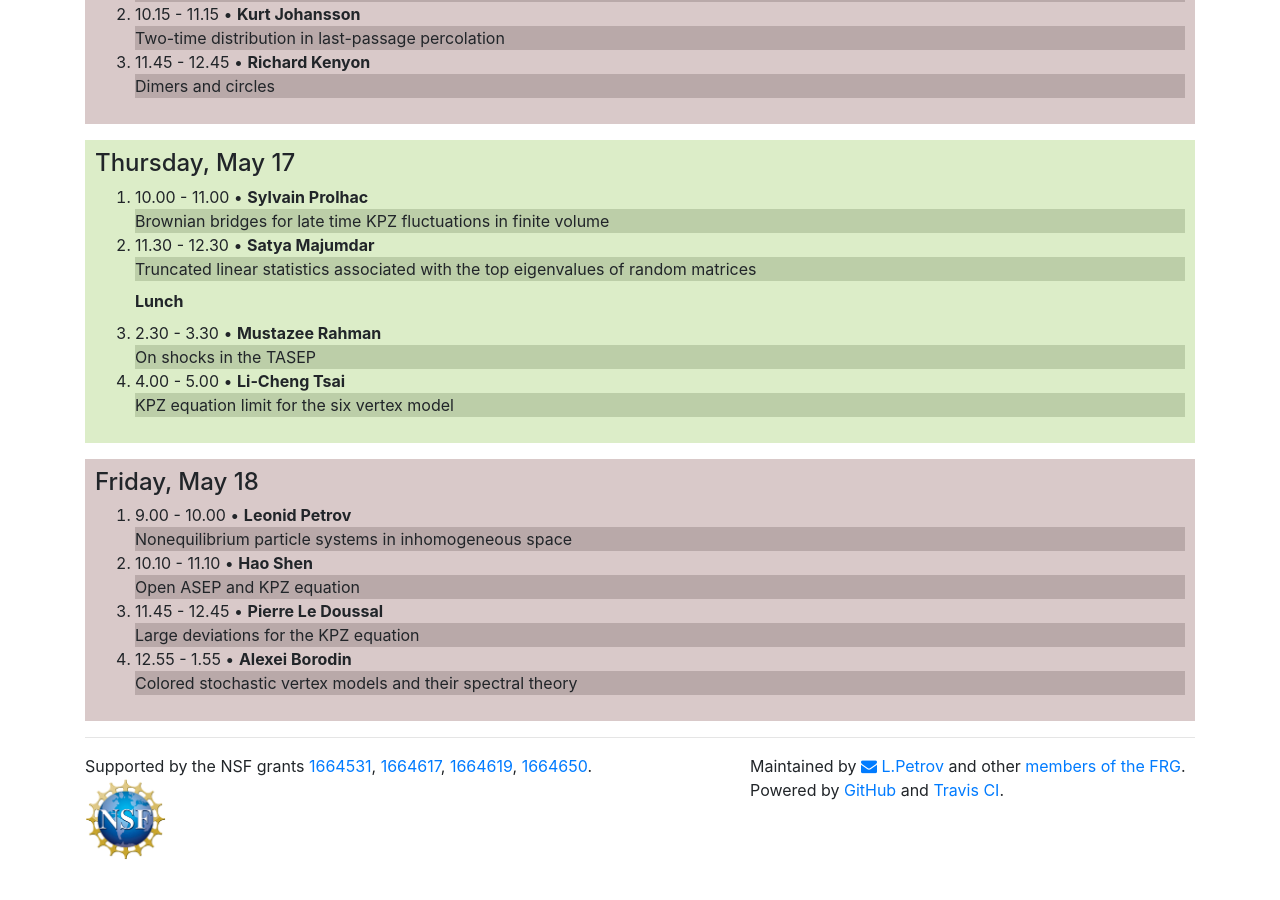
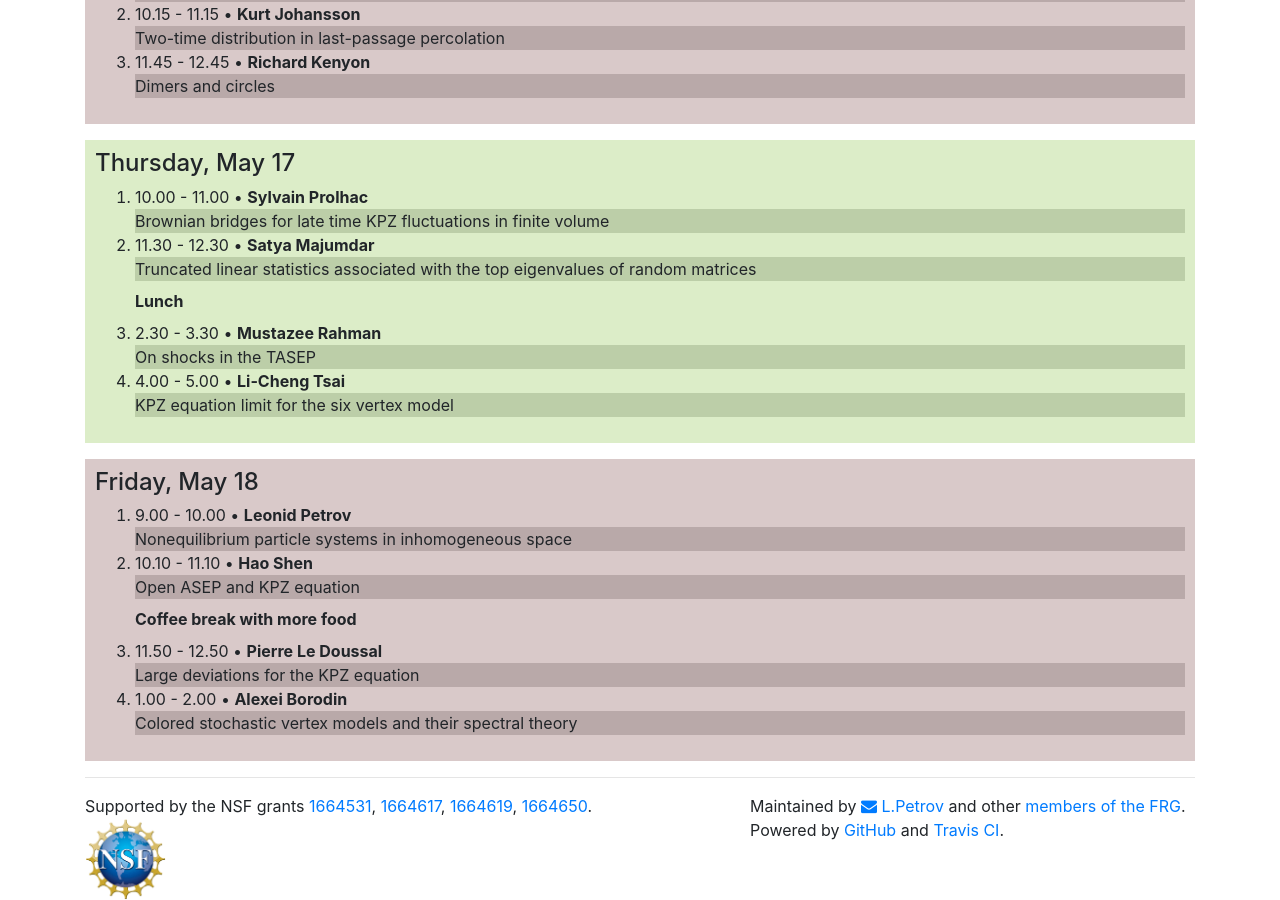
Before and after one commit to int-prob/int-prob-code, a Jekyll site: the page built from conference2018/schedule.md, in a window 1280 px wide and 900 px high, scrolled down 629 px. Built offline with Jekyll 4.4.1, drawn with Linux system fonts in a browser that asks for light colours; nearby versions of some CDN libraries; before the commit the page ends 1489 px from its top, so only the background shows below that.

Commit message:
changed times a little

```diff
--- a/conference2018/schedule.md
+++ b/conference2018/schedule.md
@@ -305,8 +305,9 @@ bonds and infinite traffic jams caused by slowdowns.
   We consider the asymmetric simple exclusion process on the half line and on a bounded interval with sources and sinks, which is called Open ASEP. In the full line, Bertini and Giacomin (1997) proved convergence under weakly asymmetric scaling of the height function to the solution of the KPZ equation on the line. We show that under weakly asymmetric scaling of the sources and sinks as well, the half line height function converges to the KPZ equation on the positive real line with Neumann boundary condition at zero; and the bounded interval height function converges to the KPZ equation on the unit interval with Neumann boundary conditions on both sides. This result demonstrates how the KPZ equation arises at the triple critical point (maximal current / high density / low density) of Open ASEP.  Our result is proved by applying microscopic Hopf-Cole transform. Joint work with Ivan Corwin.
   </div>
   </details>
+  <div class="mb-2 mt-2" style="font-weight:bold">Coffee break with more food</div>
   </li>
-  <li>11.45 - 12.45 &bull;
+  <li>11.50 - 12.50 &bull;
   <strong>Pierre Le Doussal</strong>
   <details style="background-color:#b9a9a9">
   <summary>Large deviations for the KPZ equation</summary>
@@ -325,7 +326,7 @@ bonds and infinite traffic jams caused by slowdowns.
   </div>
   </details>
   </li>
-  <li>12.55 - 1.55 &bull;
+  <li>1.00 - 2.00 &bull;
   <strong>Alexei Borodin</strong>
   <details style="background-color:#b9a9a9">
   <summary>Colored stochastic vertex models and their spectral theory</summary>
```
